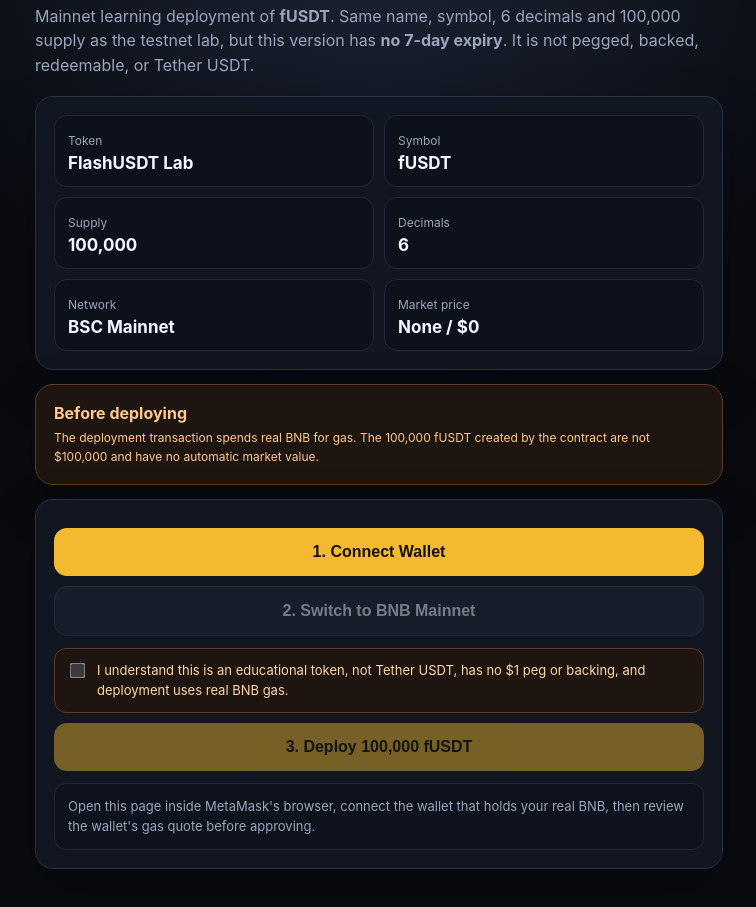
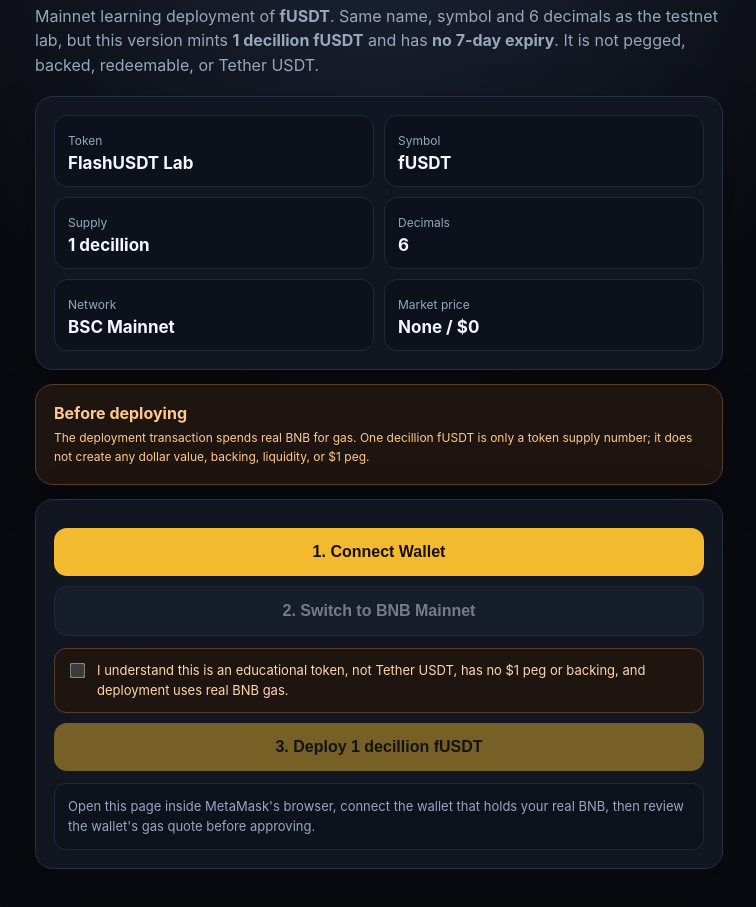
Before and after one commit to Rawhitz/blockrush, a website: page fusdt-mainnet/index.html in a window 1280 px wide. Shown: the part 113-1020 px from the top of the page, without its empty margins (261-1017 px from the left). Drawn offline with Linux system fonts and the light colour scheme.

Commit message:
Update fUSDT mainnet deployer UI for one decillion supply

```diff
--- a/fusdt-mainnet/index.html
+++ b/fusdt-mainnet/index.html
@@ -13,24 +13,24 @@
 <div class="wrap">
   <div class="badge">⚠️ BSC MAINNET · REAL BNB GAS · EDUCATIONAL TOKEN</div>
   <h1>FlashUSDT Lab</h1>
-  <p class="sub">Mainnet learning deployment of <b>fUSDT</b>. Same name, symbol, 6 decimals and 100,000 supply as the testnet lab, but this version has <b>no 7-day expiry</b>. It is not pegged, backed, redeemable, or Tether USDT.</p>
+  <p class="sub">Mainnet learning deployment of <b>fUSDT</b>. Same name, symbol and 6 decimals as the testnet lab, but this version mints <b>1 decillion fUSDT</b> and has <b>no 7-day expiry</b>. It is not pegged, backed, redeemable, or Tether USDT.</p>
 
   <div class="card"><div class="grid">
     <div class="stat"><span>Token</span><b>FlashUSDT Lab</b></div>
     <div class="stat"><span>Symbol</span><b>fUSDT</b></div>
-    <div class="stat"><span>Supply</span><b>100,000</b></div>
+    <div class="stat"><span>Supply</span><b>1 decillion</b></div>
     <div class="stat"><span>Decimals</span><b>6</b></div>
     <div class="stat"><span>Network</span><b>BSC Mainnet</b></div>
     <div class="stat"><span>Market price</span><b>None / $0</b></div>
   </div></div>
 
-  <div class="card warn"><b>Before deploying</b><div class="small" style="color:inherit;margin-top:6px">The deployment transaction spends real BNB for gas. The 100,000 fUSDT created by the contract are not $100,000 and have no automatic market value.</div></div>
+  <div class="card warn"><b>Before deploying</b><div class="small" style="color:inherit;margin-top:6px">The deployment transaction spends real BNB for gas. One decillion fUSDT is only a token supply number; it does not create any dollar value, backing, liquidity, or $1 peg.</div></div>
 
   <div class="card">
     <button id="connectBtn" class="primary">1. Connect Wallet</button>
     <button id="networkBtn" class="secondary" disabled>2. Switch to BNB Mainnet</button>
     <div class="check"><input id="ack" type="checkbox"><label for="ack">I understand this is an educational token, not Tether USDT, has no $1 peg or backing, and deployment uses real BNB gas.</label></div>
-    <button id="deployBtn" class="primary" disabled>3. Deploy 100,000 fUSDT</button>
+    <button id="deployBtn" class="primary" disabled>3. Deploy 1 decillion fUSDT</button>
     <div id="status" class="status">Open this page inside MetaMask's browser, connect the wallet that holds your real BNB, then review the wallet's gas quote before approving.</div>
   </div>
 
@@ -43,7 +43,7 @@
   </div>
 </div>
 <script>
-const CHAIN_HEX='0x38'; // BSC Mainnet 56
+const CHAIN_HEX='0x38';
 const CHAIN_NAME='BNB Smart Chain';
 const RPC='https://bsc-dataseed.binance.org';
 const EXPLORER='https://bscscan.com';
@@ -57,7 +57,7 @@ $('ack').onchange=refreshButtons;
 $('connectBtn').onclick=async()=>{const p=provider();if(!p){status('No injected wallet detected. Open this page inside the MetaMask browser.','bad');return;}try{const accts=await p.request({method:'eth_requestAccounts'});account=accts[0];await refreshButtons();}catch(e){status('Connection cancelled or failed: '+(e?.message||e),'bad');}};
 $('networkBtn').onclick=async()=>{const p=provider();try{await p.request({method:'wallet_switchEthereumChain',params:[{chainId:CHAIN_HEX}]});}catch(e){if(e.code===4902||String(e.message||'').toLowerCase().includes('unrecognized')){try{await p.request({method:'wallet_addEthereumChain',params:[{chainId:CHAIN_HEX,chainName:CHAIN_NAME,nativeCurrency:{name:'BNB',symbol:'BNB',decimals:18},rpcUrls:[RPC],blockExplorerUrls:[EXPLORER]}]});}catch(addErr){status('Could not add BNB Mainnet: '+(addErr?.message||addErr),'bad');return;}}else{status('Network switch failed: '+(e?.message||e),'bad');return;}}await refreshButtons();};
 async function waitForReceipt(hash){const p=provider();for(let i=0;i<90;i++){const r=await p.request({method:'eth_getTransactionReceipt',params:[hash]});if(r)return r;await new Promise(res=>setTimeout(res,2000));}throw new Error('Timed out waiting for confirmation. Check the transaction in your wallet.');}
-$('deployBtn').onclick=async()=>{const p=provider();try{const chain=await getChain();if(chain.toLowerCase()!==CHAIN_HEX)throw new Error('Wrong network. BNB Smart Chain Mainnet required.');if(!$('ack').checked)throw new Error('Please acknowledge the educational-token notice first.');$('deployBtn').disabled=true;status('Preparing the fixed educational mainnet contract…');const r=await fetch('/api/compile-fusdt-mainnet');const j=await r.json();if(!r.ok)throw new Error(j.error||'Compile endpoint failed');status('Contract ready. MetaMask will show the <b>real BNB gas fee</b>. Review that amount before approving.');const txHash=await p.request({method:'eth_sendTransaction',params:[{from:account,data:j.bytecode}]});status(`Deployment submitted.<br><span class="addr">${txHash}</span><br>Waiting for confirmation…`);const receipt=await waitForReceipt(txHash);if(receipt.status==='0x0')throw new Error('Deployment transaction reverted.');contractAddress=receipt.contractAddress;$('contractAddress').textContent=contractAddress;$('explorerLink').href=EXPLORER+'/address/'+contractAddress;$('resultCard').classList.remove('hidden');status('Success — <b>100,000 fUSDT</b> were minted to your connected BSC Mainnet wallet. No peg or market price was created.','ok');}catch(e){status('Deployment failed: '+(e?.message||e),'bad');}finally{await refreshButtons();}};
+$('deployBtn').onclick=async()=>{const p=provider();try{const chain=await getChain();if(chain.toLowerCase()!==CHAIN_HEX)throw new Error('Wrong network. BNB Smart Chain Mainnet required.');if(!$('ack').checked)throw new Error('Please acknowledge the educational-token notice first.');$('deployBtn').disabled=true;status('Preparing the fixed educational mainnet contract…');const r=await fetch('/api/compile-fusdt-mainnet');const j=await r.json();if(!r.ok)throw new Error(j.error||'Compile endpoint failed');status('Contract ready. MetaMask will show the <b>real BNB gas fee</b>. Review that amount before approving.');const txHash=await p.request({method:'eth_sendTransaction',params:[{from:account,data:j.bytecode}]});status(`Deployment submitted.<br><span class="addr">${txHash}</span><br>Waiting for confirmation…`);const receipt=await waitForReceipt(txHash);if(receipt.status==='0x0')throw new Error('Deployment transaction reverted.');contractAddress=receipt.contractAddress;$('contractAddress').textContent=contractAddress;$('explorerLink').href=EXPLORER+'/address/'+contractAddress;$('resultCard').classList.remove('hidden');status('Success — <b>1 decillion fUSDT</b> were minted to your connected BSC Mainnet wallet. No peg or market price was created.','ok');}catch(e){status('Deployment failed: '+(e?.message||e),'bad');}finally{await refreshButtons();}};
 $('copyBtn').onclick=async()=>{if(contractAddress){await navigator.clipboard.writeText(contractAddress);$('copyBtn').textContent='Copied ✓';setTimeout(()=>$('copyBtn').textContent='Copy Contract Address',1500);}};
 $('addTokenBtn').onclick=async()=>{if(!contractAddress)return;try{const ok=await provider().request({method:'wallet_watchAsset',params:{type:'ERC20',options:{address:contractAddress,symbol:'fUSDT',decimals:6}}});if(ok)status('fUSDT mainnet token import request accepted by wallet.','ok');}catch(e){status('Copy the mainnet contract address above and add it manually as a custom token.','bad');}};
 if(window.ethereum){window.ethereum.on?.('accountsChanged',refreshButtons);window.ethereum.on?.('chainChanged',refreshButtons);refreshButtons();}
```
